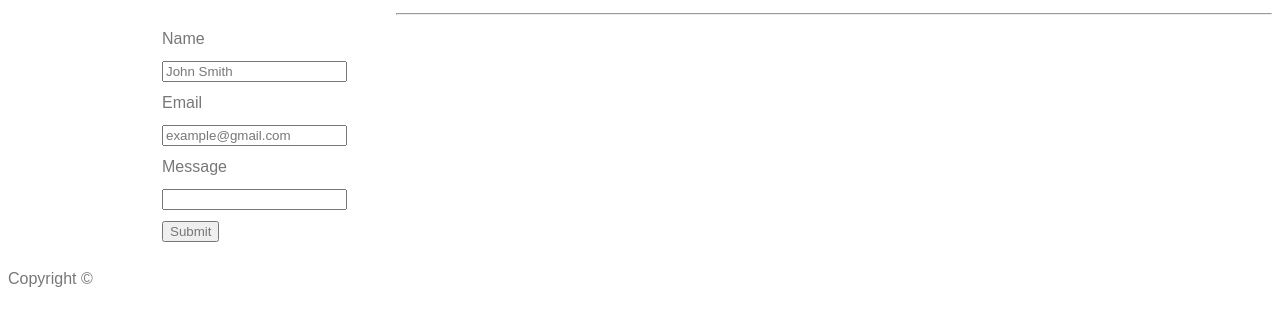
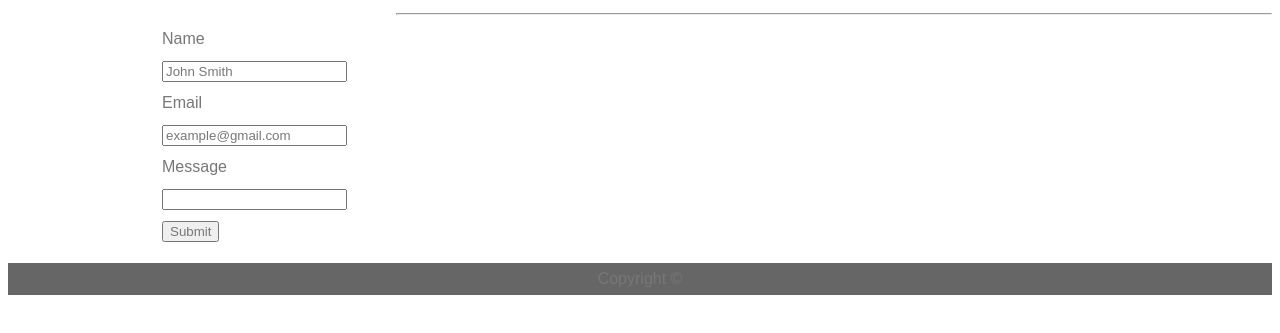
Before and after one commit to davidcbalsley/hw02-bootstrap, a plain HTML site: page contact.html in a window 1280 px wide. Shown: the part 107-440 px from the top of the page. Drawn offline with Linux system fonts and the light colour scheme.

Commit message:
updated footer

```diff
--- a/assets/css/style.css
+++ b/assets/css/style.css
@@ -9,6 +9,13 @@ a {
 
 body {
     line-height: 200%;
+}
+
+footer {
+    background-color: #666666;
+    margin-top: 10px;
+    padding-bottom: 0px;
+    text-align: center;
 }
 
 h1, h2, h3 {
@@ -42,6 +49,7 @@ li {
     display: inline;
 }
 
+/* Photo on the About page */
 .bio-image {
     float: left;
     padding-right: 10px;
--- a/contact.html
+++ b/contact.html
@@ -37,7 +37,7 @@
             <input type="text" name="email" value="example@gmail.com">
             <br />
             Message<br />
-            <input type="textarea" name="message">
+            <input type="text" name="message">
             <br />
             <button type="submit">Submit</button>
         </form>
@@ -45,8 +45,10 @@
     </div>
 
     <!-- Footer -->
-    <p>
-        Copyright ©
-    </p>
+    <footer>
+        <p>
+            Copyright ©
+        </p>
+    </footer>
 </body>
 </html>
```
Also changed, not shown: index.html (+5 -3 lines), portfolio.html (+5 -3 lines).
